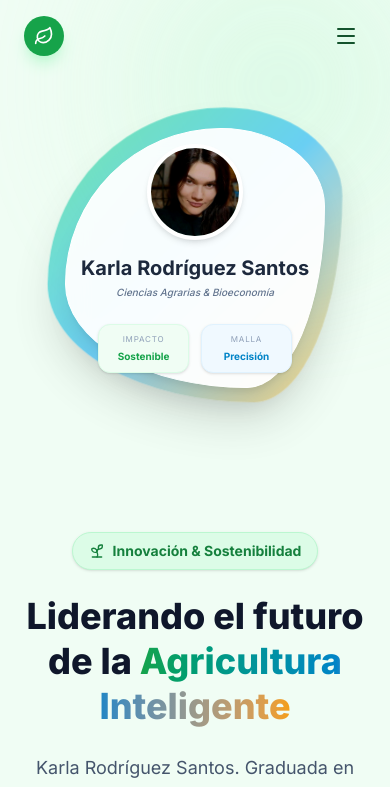
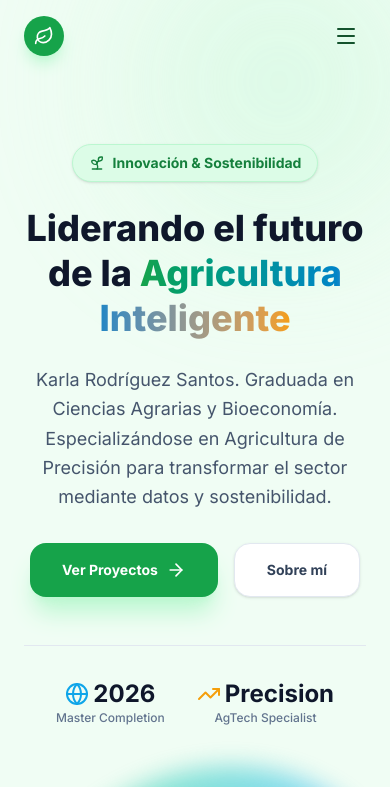
Before and after one commit to ivannr23/karlanding, a React (Vite) app: page / in a window 390 px wide. Shown: the top 787 px of the page. Built offline with nearby package versions, Linux system fonts and the light colour scheme.

Commit message:
Fix: Reverted mobile order and perfected Hero card layout for all screens

```diff
--- a/src/components/Hero.jsx
+++ b/src/components/Hero.jsx
@@ -9,12 +9,12 @@ const Hero = () => {
     const rotate = useTransform(scrollY, [0, 500], [0, 45]);
 
     return (
-        <section className="relative min-h-screen md:min-h-screen flex items-center justify-center pt-32 pb-40 md:py-20 px-6">
+        <section className="relative min-h-screen flex items-center justify-center pt-32 pb-64 md:py-24 px-6 overflow-visible">
             {/* Background Elements */}
             <div className="absolute top-[-5%] right-[-10%] w-[300px] md:w-[500px] h-[300px] md:h-[500px] bg-nature-200/40 rounded-full blur-[80px] md:blur-[100px] animate-pulse" />
-            <div className="absolute bottom-[-10%] left-[-10%] w-[250px] md:w-[400px] h-[250px] md:h-[400px] bg-sky-200/40 rounded-full blur-[80px] md:blur-[100px] animate-pulse delay-1000" />
+            <div className="absolute bottom-[-5%] left-[-10%] w-[250px] md:w-[400px] h-[250px] md:h-[400px] bg-sky-200/40 rounded-full blur-[80px] md:blur-[100px] animate-pulse delay-1000" />
 
-            {/* Parallax Floating Shapes - Disabled on Mobile for better performance/simplicity */}
+            {/* Parallax Floating Shapes - Purely decorative, hidden on mobile */}
             <motion.div
                 style={{ y: y1, rotate }}
                 className="absolute top-20 right-[15%] w-32 h-32 bg-nature-400/20 organic-shape hidden md:block"
@@ -24,12 +24,13 @@ const Hero = () => {
                 className="absolute bottom-40 left-[10%] w-48 h-48 bg-gold-400/20 organic-shape hidden md:block"
             />
 
-            <div className="max-w-7xl mx-auto grid md:grid-cols-2 gap-12 md:gap-12 items-center relative z-10">
+            <div className="max-w-7xl mx-auto grid md:grid-cols-2 gap-20 md:gap-12 items-center relative z-10">
+                {/* Text Content: Standard Order (Top on Mobile) */}
                 <motion.div
                     initial={{ opacity: 0, x: -50 }}
                     animate={{ opacity: 1, x: 0 }}
                     transition={{ duration: 0.8 }}
-                    className="text-center md:text-left order-2 md:order-1 pt-4 md:pt-0"
+                    className="text-center md:text-left pt-4 md:pt-0"
                 >
                     <div className="inline-flex items-center gap-2 px-4 py-2 rounded-full bg-nature-100 text-nature-700 text-sm font-bold mb-6 border border-nature-200 shadow-sm mx-auto md:mx-0">
                         <Sprout size={16} />
@@ -79,30 +80,38 @@ const Hero = () => {
                     </div>
                 </motion.div>
 
+                {/* Profile Card: Below text on Mobile */}
                 <motion.div
                     initial={{ opacity: 0, scale: 0.8 }}
                     animate={{ opacity: 1, scale: 1 }}
                     transition={{ duration: 1, delay: 0.2 }}
-                    className="relative order-1 md:order-2 mb-20 md:mb-0"
+                    className="relative flex justify-center items-center"
                 >
-                    <div className="relative w-full aspect-square max-w-[260px] sm:max-w-[400px] md:max-w-[500px] mx-auto">
-                        <div className="absolute inset-[-5%] organic-shape bg-gradient-to-br from-nature-400 via-sky-400 to-gold-400 shadow-2xl opacity-70 animate-growth" />
-                        <div className="absolute inset-0 organic-shape bg-white/95 backdrop-blur-md flex items-center justify-center p-6 md:p-10 text-center border border-white shadow-xl">
-                            <div className="relative z-10 w-full flex flex-col items-center">
-                                <div className="w-24 h-24 md:w-32 md:h-32 bg-nature-100 rounded-full flex items-center justify-center mb-4 md:mb-6 shadow-md overflow-hidden border-4 border-white shrink-0">
+                    <div className="relative w-full aspect-square max-w-[300px] sm:max-w-[420px] md:max-w-[500px] flex items-center justify-center">
+                        {/* Enlarged glow that isn't clipped */}
+                        <div className="absolute inset-[-10%] organic-shape bg-gradient-to-br from-nature-400 via-sky-400 to-gold-400 shadow-2xl opacity-60 animate-growth filter blur-md" />
+
+                        {/* Main Glass Card */}
+                        <div className="relative z-10 w-full h-full organic-shape bg-white/90 backdrop-blur-md flex items-center justify-center p-8 text-center border border-white/50 shadow-2xl">
+                            <div className="flex flex-col items-center w-full">
+                                <div className="w-24 h-24 md:w-32 md:h-32 bg-nature-50 rounded-full flex items-center justify-center mb-6 shadow-inner overflow-hidden border-4 border-white shrink-0">
                                     <img src={karlaPic} alt="Karla Rodríguez Santos" className="w-full h-full object-cover" />
                                 </div>
-                                <h3 className="text-xl md:text-2xl font-bold text-slate-800 mb-1 leading-tight whitespace-nowrap">Karla Rodríguez Santos</h3>
-                                <p className="text-[10px] md:text-sm text-slate-500 font-medium italic mb-6">Ciencias Agrarias & Bioeconomía</p>
+                                <h3 className="text-xl md:text-2xl font-black text-slate-800 mb-1 leading-tight tracking-tight">
+                                    Karla Rodríguez Santos
+                                </h3>
+                                <p className="text-[10px] md:text-sm text-slate-500 font-bold italic mb-8 uppercase tracking-widest opacity-80">
+                                    Ciencias Agrarias & Bioeconomía
+                                </p>
 
-                                <div className="grid grid-cols-2 gap-3 md:gap-4 w-full px-2">
-                                    <div className="p-2 md:p-4 rounded-xl bg-nature-50 border border-nature-100 shadow-sm flex flex-col items-center justify-center">
-                                        <p className="text-[8px] md:text-[10px] text-slate-400 uppercase tracking-widest mb-1">Impacto</p>
-                                        <p className="font-bold text-nature-600 text-[10px] md:text-sm">Sostenible</p>
+                                <div className="grid grid-cols-2 gap-4 w-full">
+                                    <div className="p-3 md:p-4 rounded-2xl bg-nature-50/80 border border-nature-100 shadow-sm flex flex-col items-center justify-center transition-transform hover:scale-105">
+                                        <p className="text-[8px] md:text-[9px] text-slate-400 uppercase font-black tracking-tighter mb-1">Impacto</p>
+                                        <p className="font-bold text-nature-600 text-[10px] md:text-sm uppercase">Sostenible</p>
                                     </div>
-                                    <div className="p-2 md:p-4 rounded-xl bg-sky-50 border border-sky-100 shadow-sm flex flex-col items-center justify-center">
-                                        <p className="text-[8px] md:text-[10px] text-slate-400 uppercase tracking-widest mb-1">Malla</p>
-                                        <p className="font-bold text-sky-600 text-[10px] md:text-sm">Precisión</p>
+                                    <div className="p-3 md:p-4 rounded-2xl bg-sky-50/80 border border-sky-100 shadow-sm flex flex-col items-center justify-center transition-transform hover:scale-105">
+                                        <p className="text-[8px] md:text-[9px] text-slate-400 uppercase font-black tracking-tighter mb-1">Malla</p>
+                                        <p className="font-bold text-sky-600 text-[10px] md:text-sm uppercase">Precisión</p>
                                     </div>
                                 </div>
                             </div>
```
